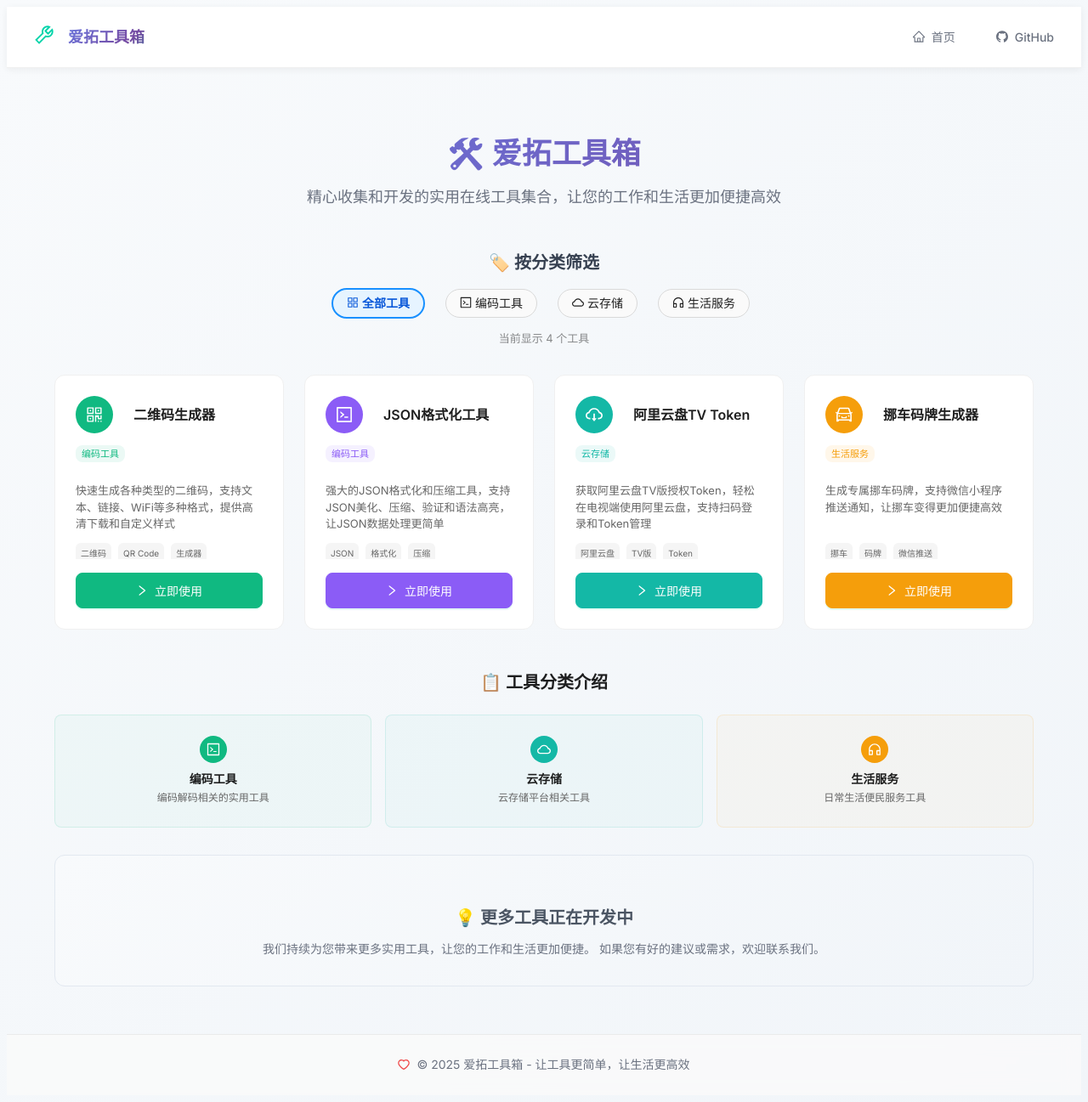
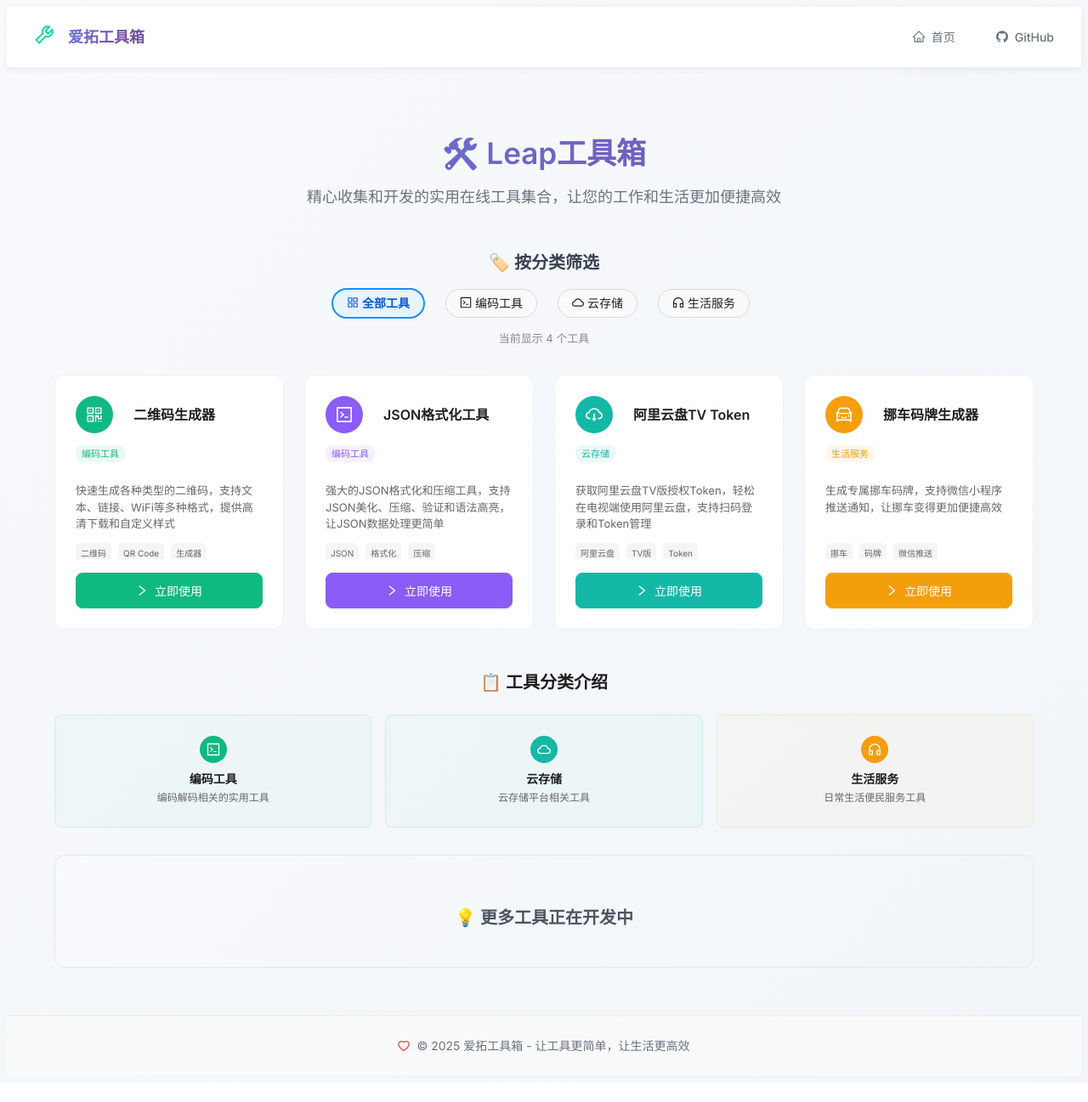
Before and after one commit to Leapzhang/i-tools, a Next.js app: page / in a window 1280 px wide. Shown: the whole page at 85% size. After the commit the page ends 1274 px from the top, so only its background shows below. Built offline with nearby package versions, Linux system fonts and the light colour scheme; what @ant-design/nextjs-registry would draw is missing.

Commit message:
Update page.tsx

```diff
--- a/app/page.tsx
+++ b/app/page.tsx
@@ -143,7 +143,7 @@ export default function HomePage() {
             backgroundClip: "text"
           }}
         >
-          🛠️ 爱拓工具箱
+          🛠️ Leap工具箱
         </Title>
         <Text
           style={{
@@ -423,10 +423,6 @@ export default function HomePage() {
         <Title level={4} style={{ color: "#4b5563", marginBottom: 12 }}>
           💡 更多工具正在开发中
         </Title>
-        <Text style={{ color: "#6b7280", fontSize: "14px" }}>
-          我们持续为您带来更多实用工具，让您的工作和生活更加便捷。
-          如果您有好的建议或需求，欢迎联系我们。
-        </Text>
       </Card>
     </div>
   );
```
